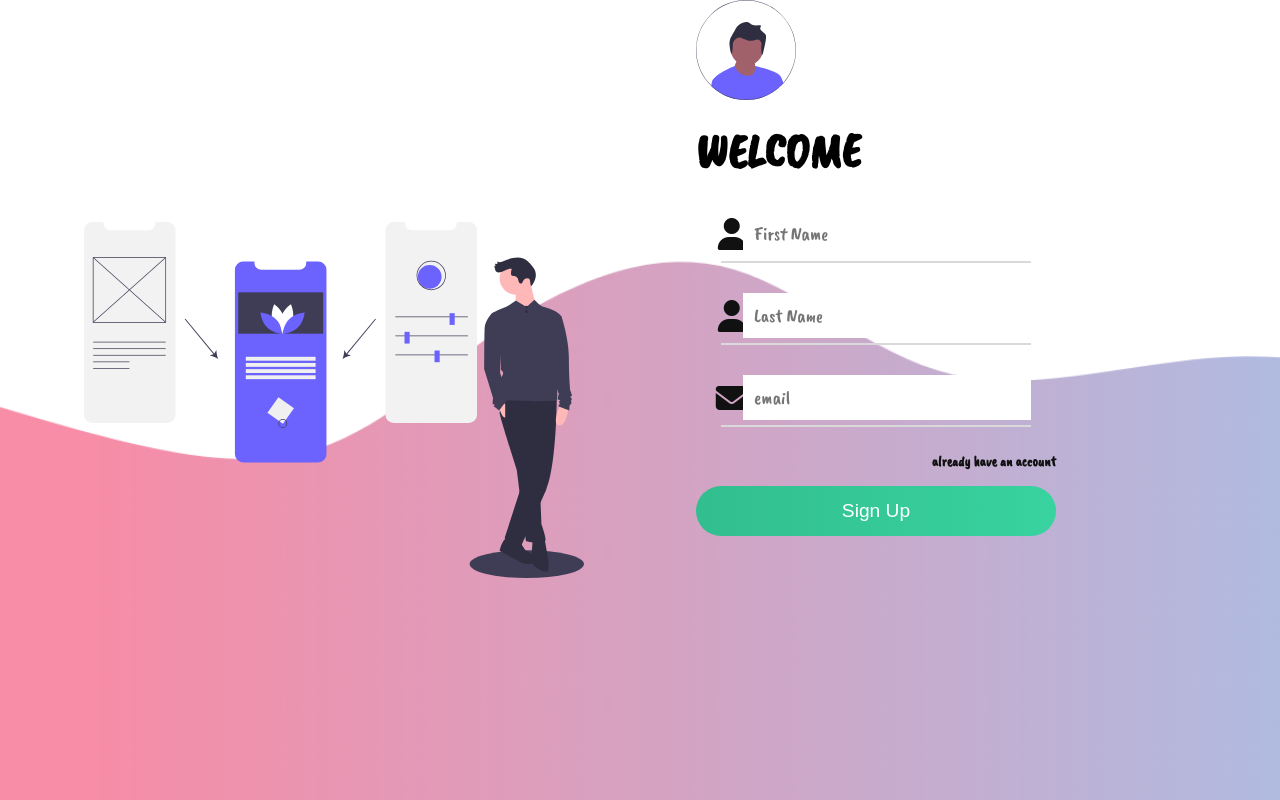
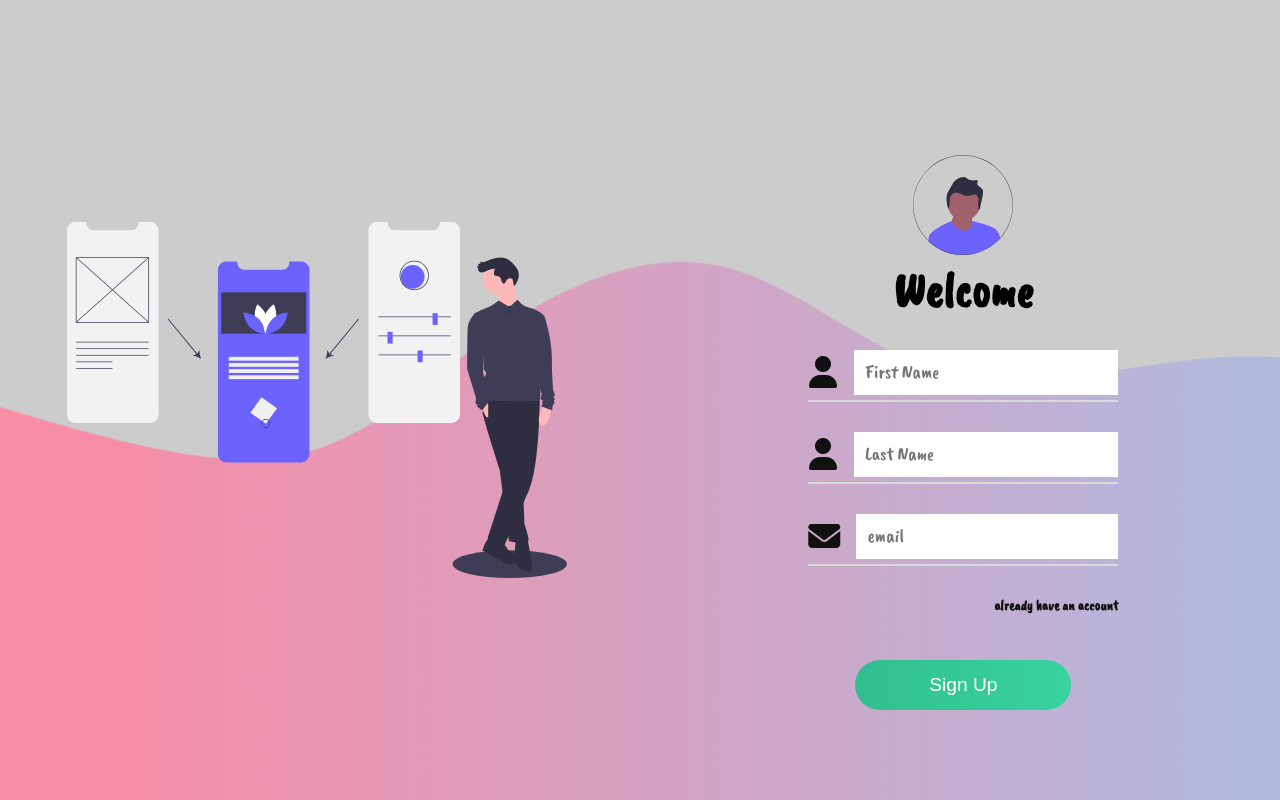
Before and after one commit to Lobi29/SignUpPage, a plain HTML site: page index.html in a window 1280 px wide. Drawn offline with nearby package versions, Linux system fonts and the light colour scheme.

Commit message:
Update styles.css

```diff
--- a/css/styles.css
+++ b/css/styles.css
@@ -1,4 +1,5 @@
 @import url('https://fonts.googleapis.com/css2?family=Caveat+Brush&display=swap');
+
 
 * {
     margin: 0;
@@ -8,6 +9,7 @@
 
 body {
     font-family: 'Caveat Brush', cursive;
+    background: #ccc;
 }
 
 .wave {
@@ -20,10 +22,11 @@ body {
 
 .container {
     width: 100vw;
-    height: 100vh;
-    display: grid;
-    grid-template-columns: 1fr 1fr;
-    grid-gap: 7rem;
+    min-height: 100vh;
+    display: flex;
+    justify-content: space-evenly;
+    flex-wrap: wrap-reverse;
+    gap: 7rem;
     padding: 0 2rem;
 }
 
@@ -37,44 +40,35 @@ body {
     width: 500px;
 }
 
-.login-container {
+.signup-container {
+    width: 500px;
     display: flex;
     justify-content: center;
     align-items: center;
     text-align: center;
+}
 
+.profile {
+    width: 100px;
 }
 
 form {
     width: 360px;
+    margin-top: 5em;
 }
 
 form h2 {
-    font-size: 3rem;
-    text-transform: uppercase;
-    margin: 1rem 0;
+    font-size: 3em;
 }
 
 .input-div {
-    display: relative;
+    display: flex;
     display: grid;
-    grid-template-columns: 7% 93%;
+    grid-template-columns: 1fr 9fr;
+    grid-gap: 1em;
     margin: 25px;
     padding: 5px 0;
     border-bottom: 2px solid #d9d9d9;
-}
-
-.input-div:focus .i i {
-    color: #38d39f;
-}
-
-
-.one {
-    margin-top: 0;
-}
-
-.two {
-    margin-bottom: 4px;
 }
 
 .i {
@@ -91,7 +85,6 @@ form h2 {
     position: relative;
     height: 45px;
 }
-
 
 .input {
     position: absolute;
@@ -115,12 +108,12 @@ a {
     font-weight: bolder;
     font-size: 0.9rem;
     transition: .3s;
+    margin: 25px;
+    padding: 5px 0;
 }
 
-
 .btn {
-    display: block;
-    width: 100%;
+    width: 60%;
     height: 50px;
     border-radius: 25px;
     margin: 1rem 0;
@@ -137,7 +130,3 @@ a {
 .btn:hover {
     background-position: right;
 }
-
-.profile {
-    width: 100px;
-}
```
